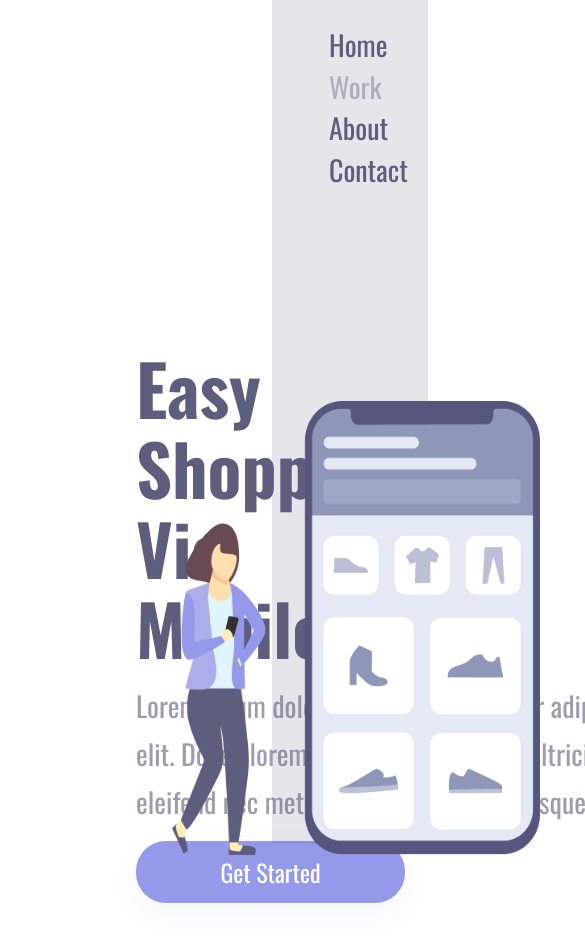
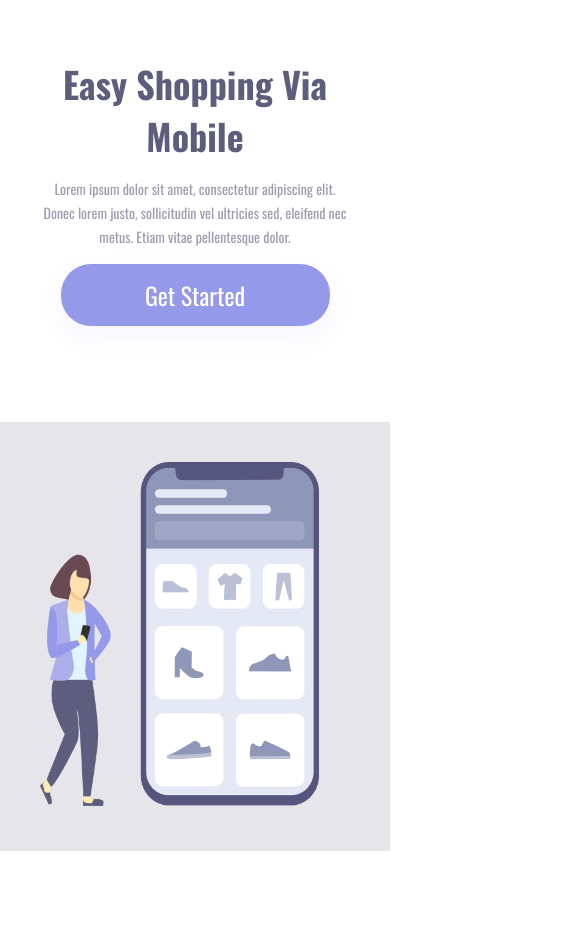
Before and after one commit to CleitonLahm/DevClub, a plain HTML site: page CSS/projeto002/index.html in a window 390 px wide. Shown: the top 942 px of the page, 585 px wide, since content can reach past the window. After the commit the page ends 851 px from the top, so only its background shows below. Drawn offline with nearby package versions, Linux system fonts and the light colour scheme.

Commit message:
responsividade feita

```diff
--- a/CSS/projeto002/styles.css
+++ b/CSS/projeto002/styles.css
@@ -13,9 +13,8 @@
 .container-left {
   display: inline-block;
   width: 60%;
-  position: relative;
-  top: 25%;
-  padding: 136px;
+  margin-top: 20%;
+  padding: 0 136px;
 }
 
 .container-right {
@@ -95,3 +94,61 @@ a:hover {
 a:active {
   opacity: .8;
 }
+
+@media (max-width: 900px) {
+  .container-left {
+    width: 100%;
+    height: 50%;
+    padding: 0;
+    margin: 0
+  }
+
+  .container-right {
+    display: block;
+    width: 100%;
+    height: auto;
+    position: static;
+    padding: 40px;
+  }
+
+  img {
+    position: static;
+  }
+
+  header {
+    display: none;
+  }
+
+  h1 {
+    font-size: 36px;
+    line-height: 52px;
+    width: auto;
+    margin: 58px 50px 0 50px;
+    text-align: center;
+  }
+
+  p {
+    margin: 15px 40px;
+    width: auto;
+    text-align: center;
+    font-size: 14px;
+    line-height: 24px;
+  }
+
+  button {
+    margin: 0 auto;
+    display: block;
+  }
+
+  img {
+    position: static;
+    max-width: 90%;
+  }
+
+}
+
+@media (max-width: 330px){
+  .container-left {
+    height: 70%;
+  }
+}
```
